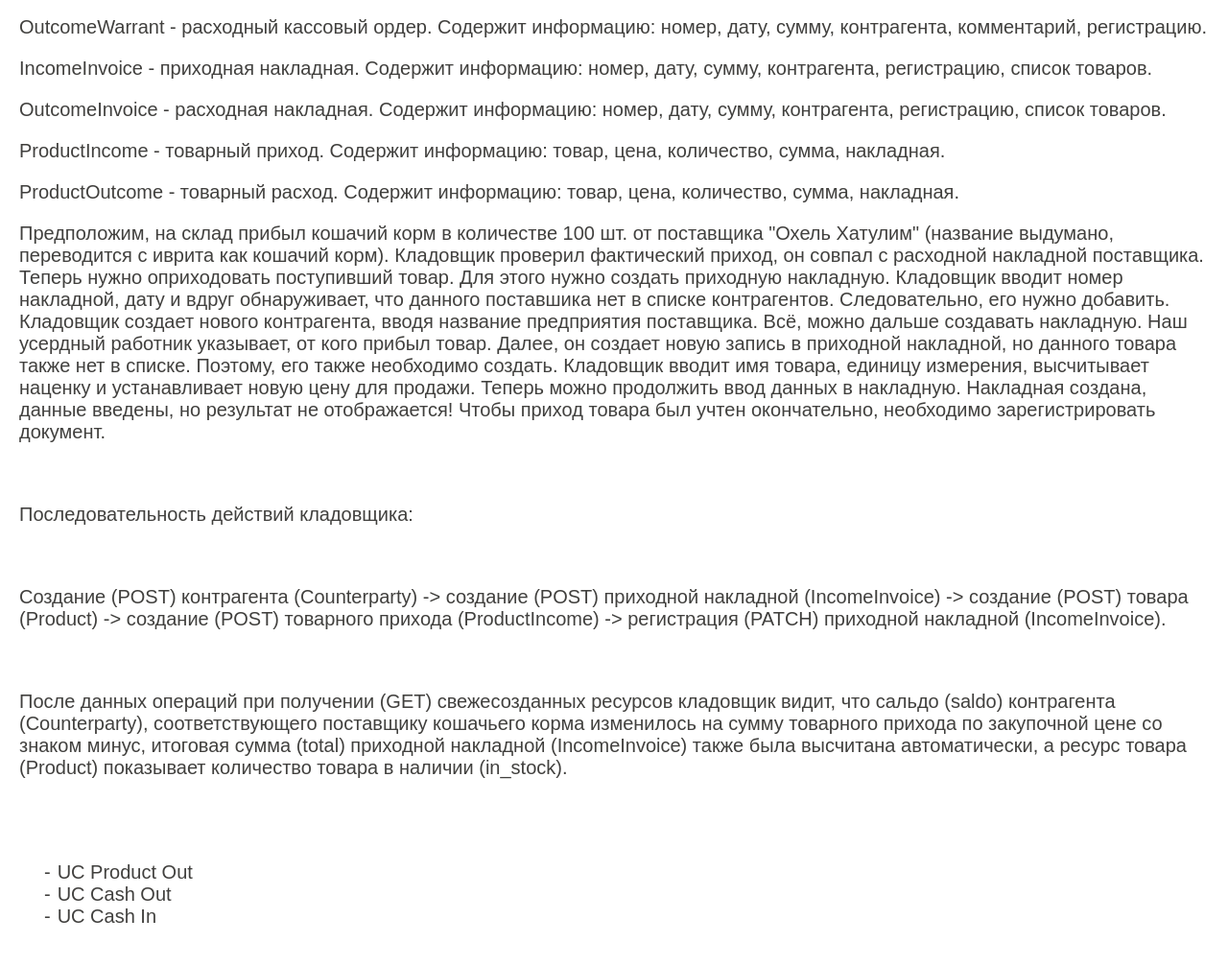
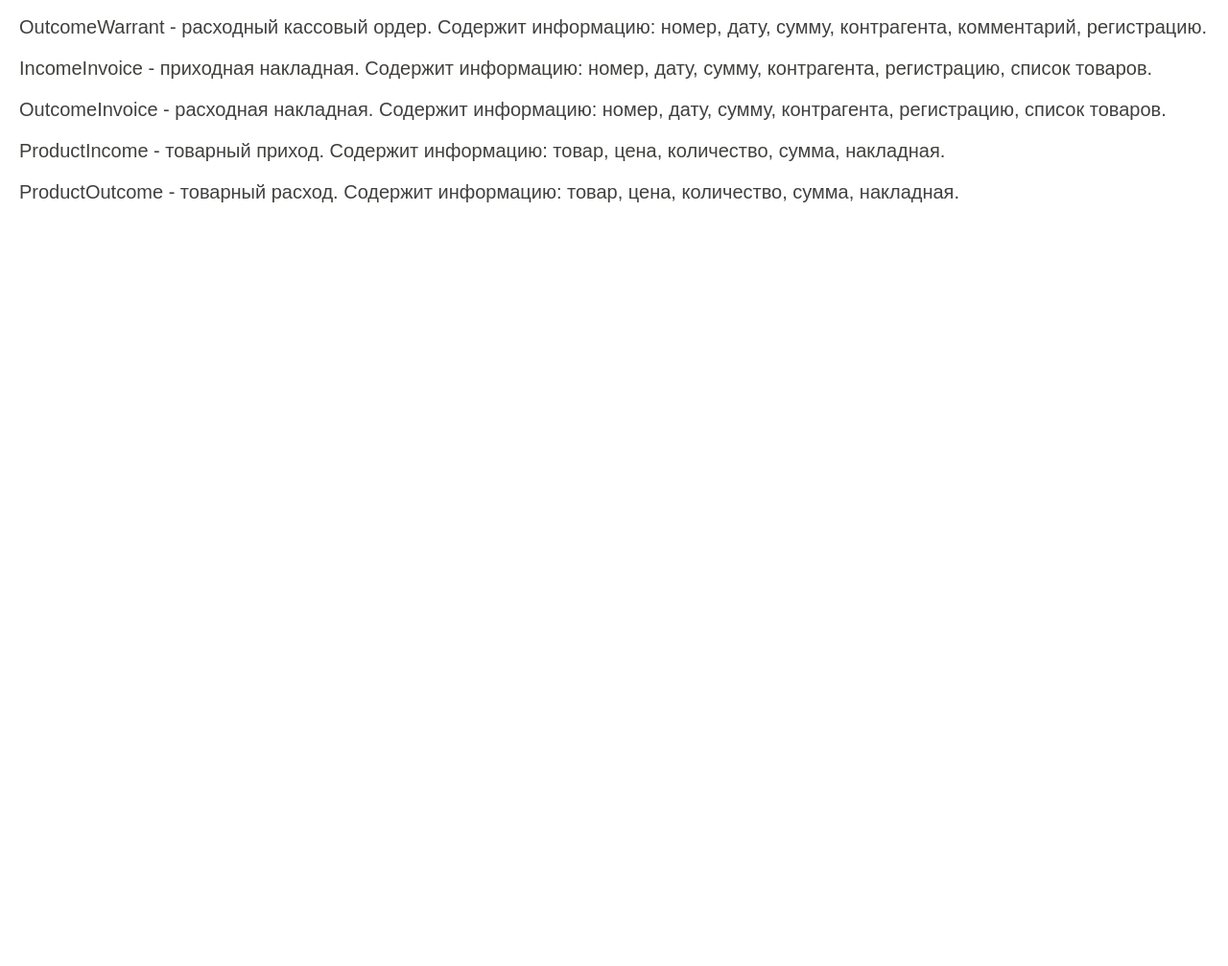
Before and after one commit to MihailShishow/inventory, a Django app: page / in a window 1280 px wide. Shown: the part 1044-2051 px from the top of the page at 96% size. After the commit the page ends 1255 px from the top, so only its background shows below. Run offline with Django 3.2, Linux system fonts and the light colour scheme; some libraries are stand-ins or nearby versions; some web fonts are replaced.

Commit message:
deleted story

```diff
--- a/templates/index.html
+++ b/templates/index.html
@@ -23,26 +23,4 @@
 <p>OutcomeInvoice - расходная накладная. Содержит информацию: номер, дату, сумму, контрагента, регистрацию, список товаров.</p>
 <p>ProductIncome - товарный приход. Содержит информацию: товар, цена, количество, сумма, накладная.</p>
 <p>ProductOutcome - товарный расход. Содержит информацию: товар, цена, количество, сумма, накладная.</p>
-
-
-
-
-
-
-<p>Предположим, на склад прибыл кошачий корм в количестве 100 шт. от поставщика "Охель Хатулим" (название выдумано, переводится с иврита как кошачий корм). Кладовщик проверил фактический приход, он совпал с расходной накладной поставщика. Теперь нужно оприходовать
-    поступивший товар. Для этого нужно создать приходную накладную. Кладовщик вводит номер накладной, дату и вдруг обнаруживает, что данного поставшика нет в списке контрагентов. Следовательно, его нужно добавить. Кладовщик создает нового контрагента,
-    вводя название предприятия поставщика. Всё, можно дальше создавать накладную. Наш усердный работник указывает, от кого прибыл товар. Далее, он создает новую запись в приходной накладной, но данного товара также нет в списке. Поэтому, его также необходимо
-    создать. Кладовщик вводит имя товара, единицу измерения, высчитывает наценку и устанавливает новую цену для продажи. Теперь можно продолжить ввод данных в накладную. Накладная создана, данные введены, но результат не отображается! Чтобы приход товара
-    был учтен окончательно, необходимо зарегистрировать документ.</p><br />
-<p>Последовательность действий кладовщика:</p><br />
-<p>Создание (POST) контрагента (Counterparty) -> создание (POST) приходной накладной (IncomeInvoice) -> создание (POST) товара (Product) -> создание (POST) товарного прихода (ProductIncome) -> регистрация (PATCH) приходной накладной (IncomeInvoice).</p><br
-/>
-<p>После данных операций при получении (GET) свежесозданных ресурсов кладовщик видит, что сальдо (saldo) контрагента (Counterparty), соответствующего поставщику кошачьего корма изменилось на сумму товарного прихода по закупочной цене со знаком минус, итоговая
-    сумма (total) приходной накладной (IncomeInvoice) также была высчитана автоматически, а ресурс товара (Product) показывает количество товара в наличии (in_stock).</p><br />
-<br />
-<ul>
-    <li>UC Product Out</li>
-    <li>UC Cash Out</li>
-    <li>UC Cash In</li>
-</ul>
 {% endblock content %}
```
